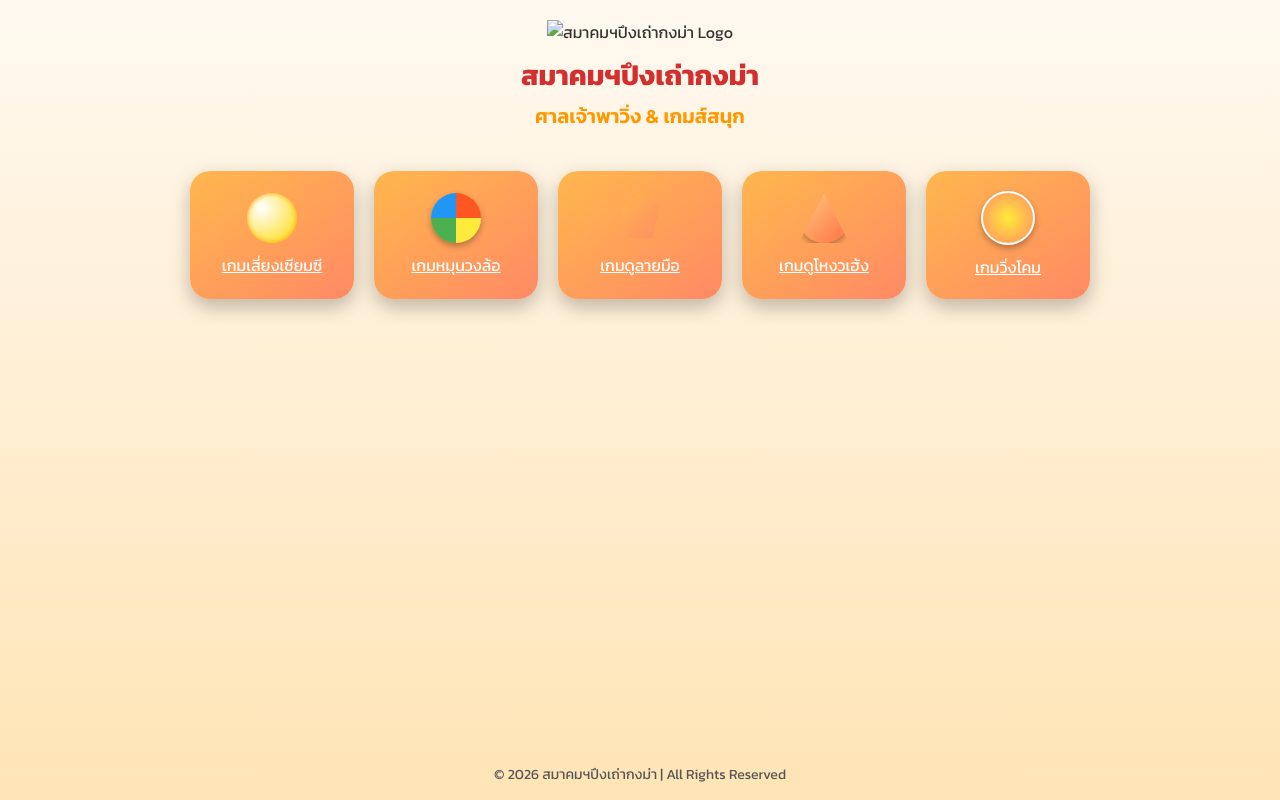
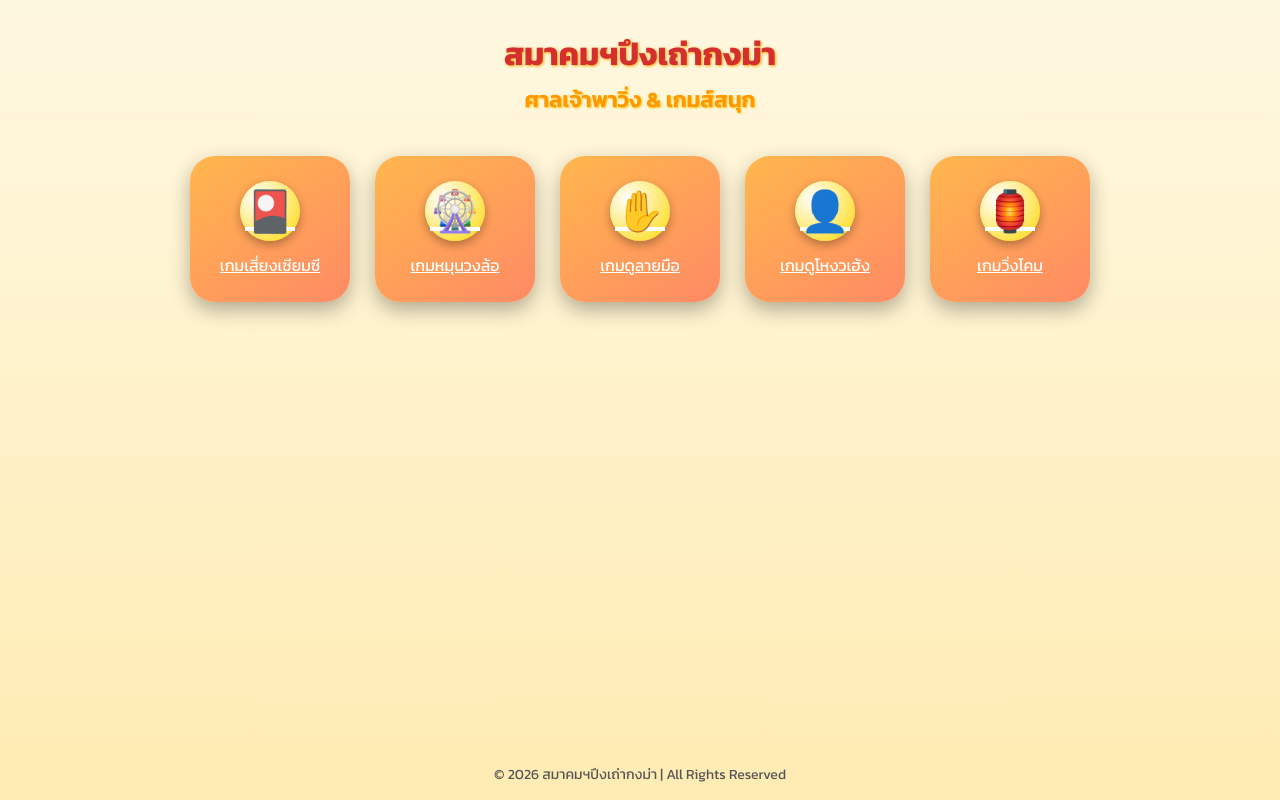
Before and after one commit to kmkknweb/kmgame, a plain HTML site: page index.html in a window 1280 px wide. Drawn offline with Linux system fonts and the light colour scheme.

Commit message:
Update index.html

```diff
--- a/index.html
+++ b/index.html
@@ -9,7 +9,7 @@
 body {
   margin: 0;
   font-family: 'Kanit', sans-serif;
-  background: linear-gradient(to bottom, #FFF9F0, #FFE4B5);
+  background: linear-gradient(to bottom, #FFF8E1, #FFECB3);
   display: flex;
   flex-direction: column;
   align-items: center;
@@ -22,29 +22,26 @@ header {
   padding: 20px 10px 10px 10px;
 }
 
-header img {
-  width: 120px;
-  height: auto;
-}
-
 header h1 {
   margin: 10px 0 5px 0;
-  font-size: 28px;
+  font-size: 32px;
   color: #D32F2F;
   font-weight: 700;
+  text-shadow: 1px 1px 3px #FFA500;
 }
 
 header h2 {
   margin: 0;
-  font-size: 20px;
+  font-size: 22px;
   color: #FF9800;
   font-weight: 600;
+  text-shadow: 1px 1px 2px #FFC107;
 }
 
 .game-grid {
   display: grid;
   grid-template-columns: repeat(auto-fit, minmax(160px, 1fr));
-  gap: 20px;
+  gap: 25px;
   width: 90%;
   max-width: 900px;
   margin-top: 30px;
@@ -53,62 +50,46 @@ header h2 {
 .game-button {
   background: linear-gradient(145deg, #FFB74D, #FF8A65);
   border: none;
-  border-radius: 20px;
-  padding: 20px 10px;
+  border-radius: 25px;
+  padding: 25px 15px;
   font-size: 16px;
   color: #fff;
   text-align: center;
   cursor: pointer;
-  transition: transform 0.2s, box-shadow 0.2s;
-  box-shadow: 0 8px 20px rgba(0,0,0,0.25);
+  transition: transform 0.2s, box-shadow 0.2s, filter 0.2s;
+  box-shadow: 0 8px 20px rgba(0,0,0,0.3);
   display: flex;
   flex-direction: column;
   align-items: center;
   justify-content: center;
   position: relative;
+  overflow: hidden;
 }
 
 .game-button:hover {
   transform: translateY(-5px);
-  box-shadow: 0 12px 25px rgba(0,0,0,0.35);
+  box-shadow: 0 12px 25px rgba(0,0,0,0.4);
+  filter: brightness(1.1);
 }
 
 /* CSS Icon */
 .game-button::before {
   content: '';
   display: block;
-  width: 50px;
-  height: 50px;
-  margin-bottom: 10px;
+  width: 60px;
+  height: 60px;
+  margin-bottom: 12px;
   border-radius: 50%;
   background: radial-gradient(circle at 30% 30%, #FFF, #FFD700);
-  box-shadow: 0 3px 6px rgba(0,0,0,0.3);
+  box-shadow: 0 4px 10px rgba(0,0,0,0.3);
 }
 
-/* กำหนด icon ของแต่ละเกมด้วย pseudo-class */
-.game-button:nth-child(1)::before {
-  background: radial-gradient(circle at 30% 30%, #FFF, #FFD700);
-  box-shadow: inset 0 0 5px #FFA500;
-}
-
-.game-button:nth-child(2)::before {
-  background: conic-gradient(#FF5722 0% 25%, #FFEB3B 25% 50%, #4CAF50 50% 75%, #2196F3 75% 100%);
-}
-
-.game-button:nth-child(3)::before {
-  background: linear-gradient(135deg, #FFB74D, #FF8A65);
-  clip-path: polygon(50% 0%, 90% 25%, 75% 90%, 25% 90%, 10% 25%);
-}
-
-.game-button:nth-child(4)::before {
-  background: linear-gradient(135deg, #FFCC80, #FF7043);
-  clip-path: polygon(50% 0%, 100% 100%, 0% 100%);
-}
-
-.game-button:nth-child(5)::before {
-  background: radial-gradient(circle at 50% 50%, #FFEB3B 0%, #FF8A65 100%);
-  border: 2px solid #FFF;
-}
+/* icon แยกตามเกม */
+.game-button:nth-child(1)::before { content:"🎴"; font-size: 40px; display: flex; align-items:center; justify-content:center; text-align:center; }
+.game-button:nth-child(2)::before { content:"🎡"; font-size: 40px; display: flex; align-items:center; justify-content:center; text-align:center; }
+.game-button:nth-child(3)::before { content:"✋"; font-size: 40px; display: flex; align-items:center; justify-content:center; text-align:center; }
+.game-button:nth-child(4)::before { content:"👤"; font-size: 40px; display: flex; align-items:center; justify-content:center; text-align:center; }
+.game-button:nth-child(5)::before { content:"🏮"; font-size: 40px; display: flex; align-items:center; justify-content:center; text-align:center; }
 
 footer {
   margin-top: auto;
@@ -120,20 +101,15 @@ footer {
 
 @media (max-width: 500px) {
   .game-button {
-    padding: 15px;
+    padding: 18px 10px;
     font-size: 14px;
   }
-  .game-button::before {
-    width: 40px;
-    height: 40px;
-    margin-bottom: 5px;
-  }
+  .game-button::before { width: 45px; height: 45px; margin-bottom: 8px; font-size: 30px; }
 }
 </style>
 </head>
 <body>
 <header>
-  <img src="images/logo.png" alt="สมาคมฯปึงเถ่ากงม่า Logo">
   <h1>สมาคมฯปึงเถ่ากงม่า</h1>
   <h2>ศาลเจ้าพาวิ่ง & เกมส์สนุก</h2>
 </header>
```
